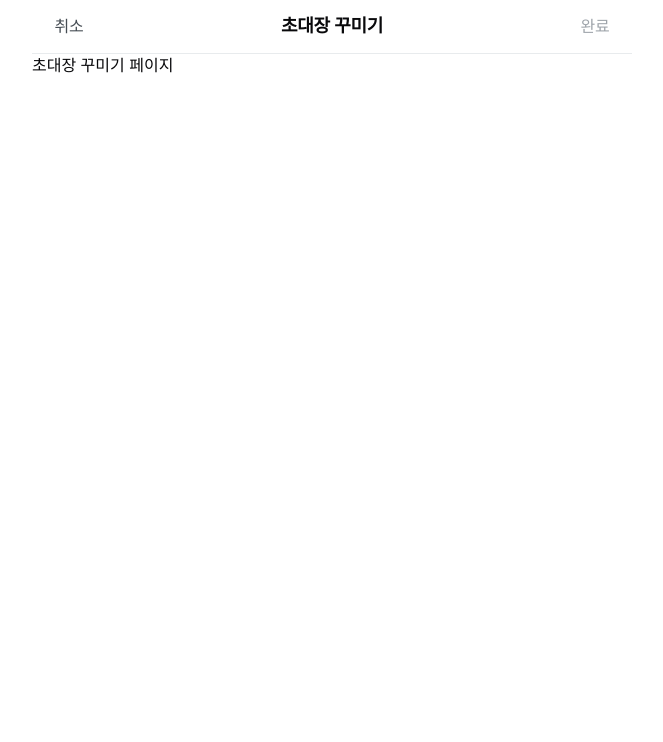
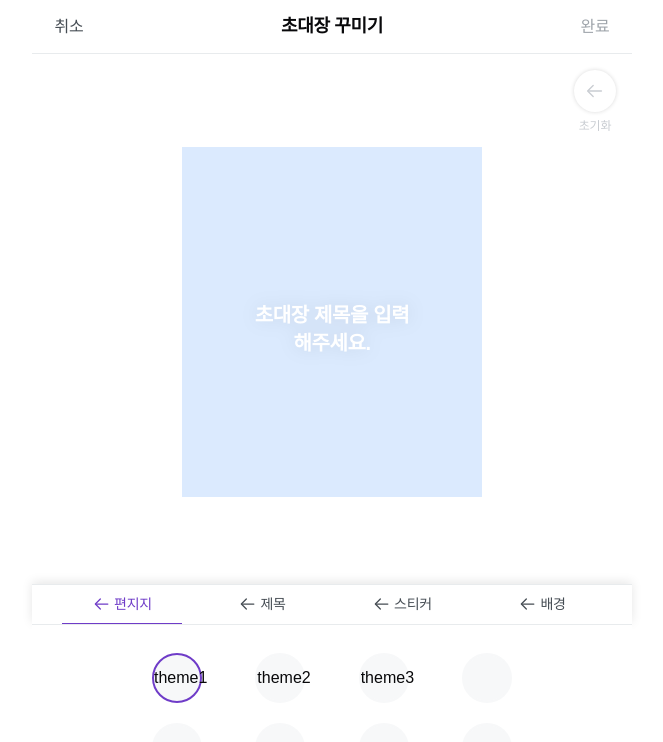
Before and after one commit to dnd-side-project/dnd-12th-6-frontend, a Next.js app: page /create/card in a window 1280 px wide. Shown: the top 742 px of the page, without its empty margins (308-971 px from the left). Built offline with nearby package versions, Linux system fonts and the light colour scheme; a web font is replaced by a local one.

Commit message:
feat: page.tsx에 초대장 꾸미기 UI 컴포넌트 추가

```diff
--- a/src/app/create/@modal/(.)card/page.tsx
+++ b/src/app/create/@modal/(.)card/page.tsx
@@ -2,6 +2,7 @@
 
 import { useEffect } from 'react';
 
+import CardBackground from '@/components/card/CardBackground';
 import {
   PageHeaderCancelButton,
   PageHeaderCompleteButton,
@@ -18,14 +19,14 @@ const page = () => {
   }, []);
 
   return (
-    <div className='bg-white z-50 fixed top-1/2 left-1/2 -translate-x-1/2 -translate-y-1/2 w-full max-w-content h-dvh border border-red-500'>
+    <div className='bg-white z-50 fixed top-1/2 left-1/2 -translate-x-1/2 -translate-y-1/2 w-full max-w-content h-dvh'>
       <PageContainer>
         <PageContainer.PageHeader
           title={ROUTER_TITLE.EDIT_CARD}
           left={<PageHeaderCancelButton />}
           right={<PageHeaderCompleteButton />}
         />
-        <div>초대장 꾸미기 모달</div>
+        <CardBackground />
       </PageContainer>
     </div>
   );
--- a/src/app/create/card/page.tsx
+++ b/src/app/create/card/page.tsx
@@ -1,3 +1,4 @@
+import CardBackground from '@/components/card/CardBackground';
 import {
   PageHeaderCancelButton,
   PageHeaderCompleteButton,
@@ -13,7 +14,7 @@ const page = () => {
         left={<PageHeaderCancelButton />}
         right={<PageHeaderCompleteButton />}
       />
-      <div>초대장 꾸미기 페이지</div>
+      <CardBackground />
     </PageContainer>
   );
 };
```
